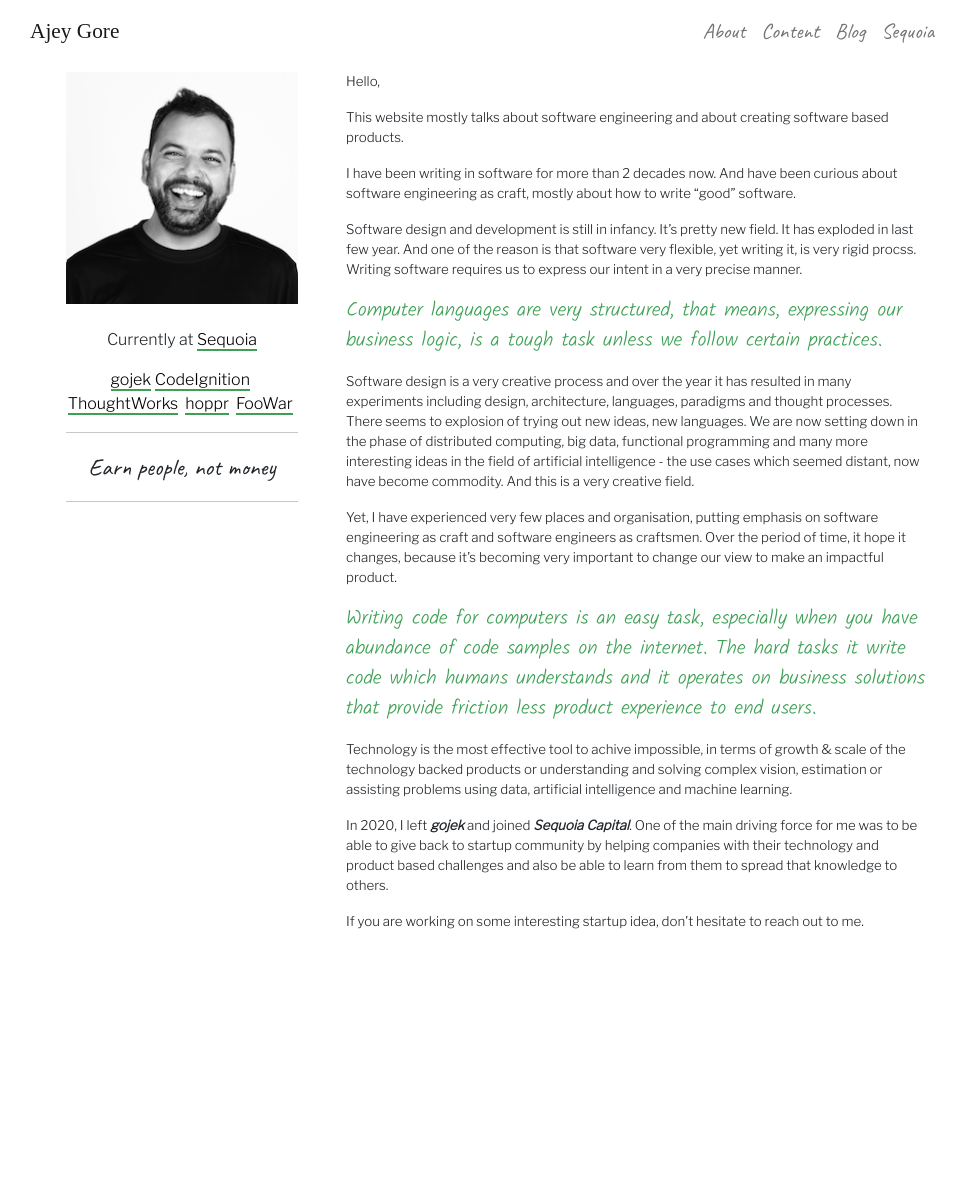
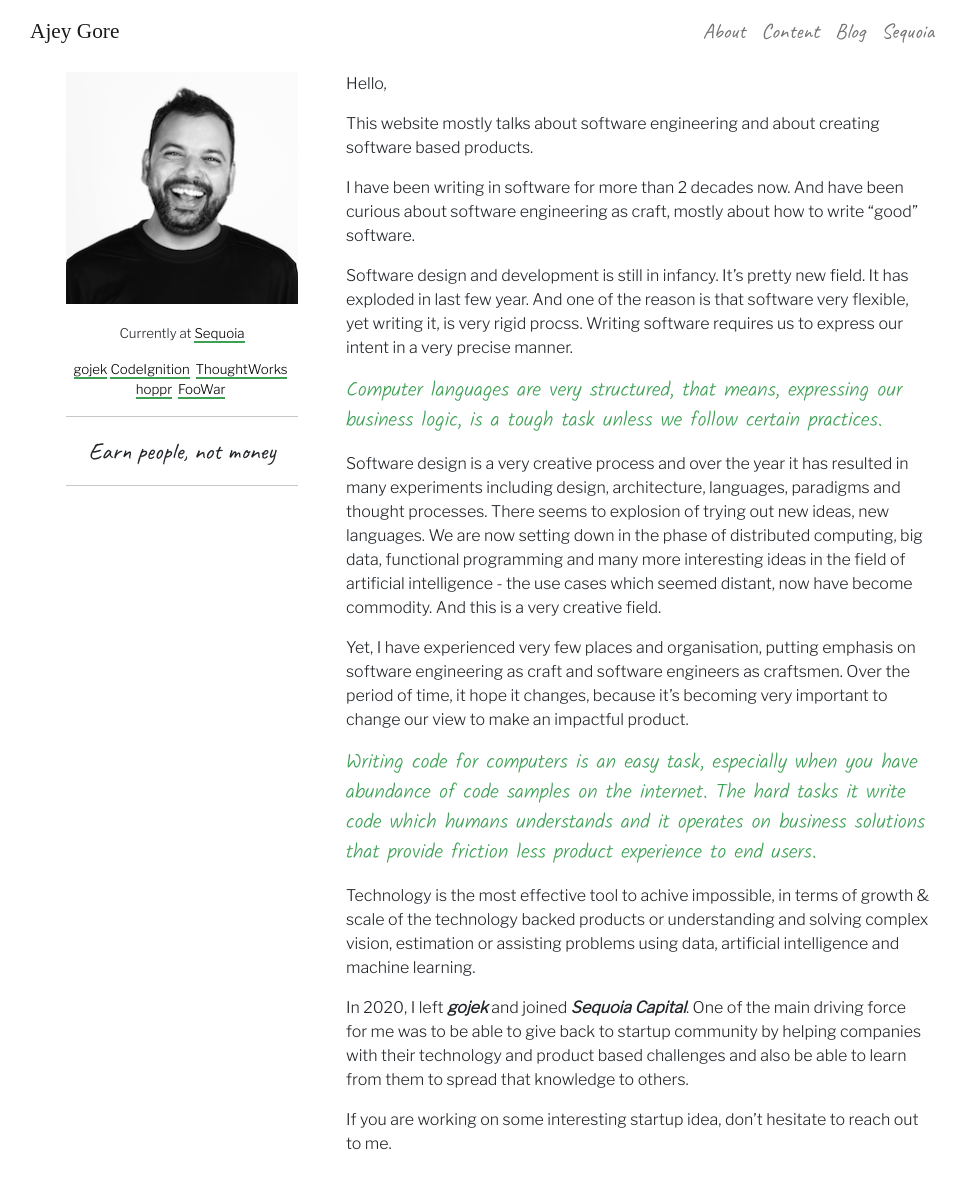
Before and after one commit to ajeygore/ajeygore.github.com, a Jekyll site: the page built from index.html, in a window 1280 px wide and 1200 px high. Shown: the top 1189 px of the window, without its empty margins (154-1120 px from the left). Built offline with Jekyll 4.4.1, drawn with Linux system fonts in a browser that asks for light colours; some web fonts are replaced.

Commit message:
Changed fonts

```diff
--- a/assets/css/override.css
+++ b/assets/css/override.css
@@ -62,7 +62,7 @@ a:visited {
 }
 
 .home-side-bar {
-  font-size: 12pt;
+  font-size: 10pt;
 }
 blockquote {
   font-family: 'Kalam', serif;
@@ -75,7 +75,7 @@ h2 {
 }
 body {
   font-family: 'Libre Franklin', serif;
-  font-size: 10pt;
+  font-size: 12pt;
   min-height: 75rem;
   padding-top: 4.5rem;
 
```
Also changed, not shown: 1 other file.
